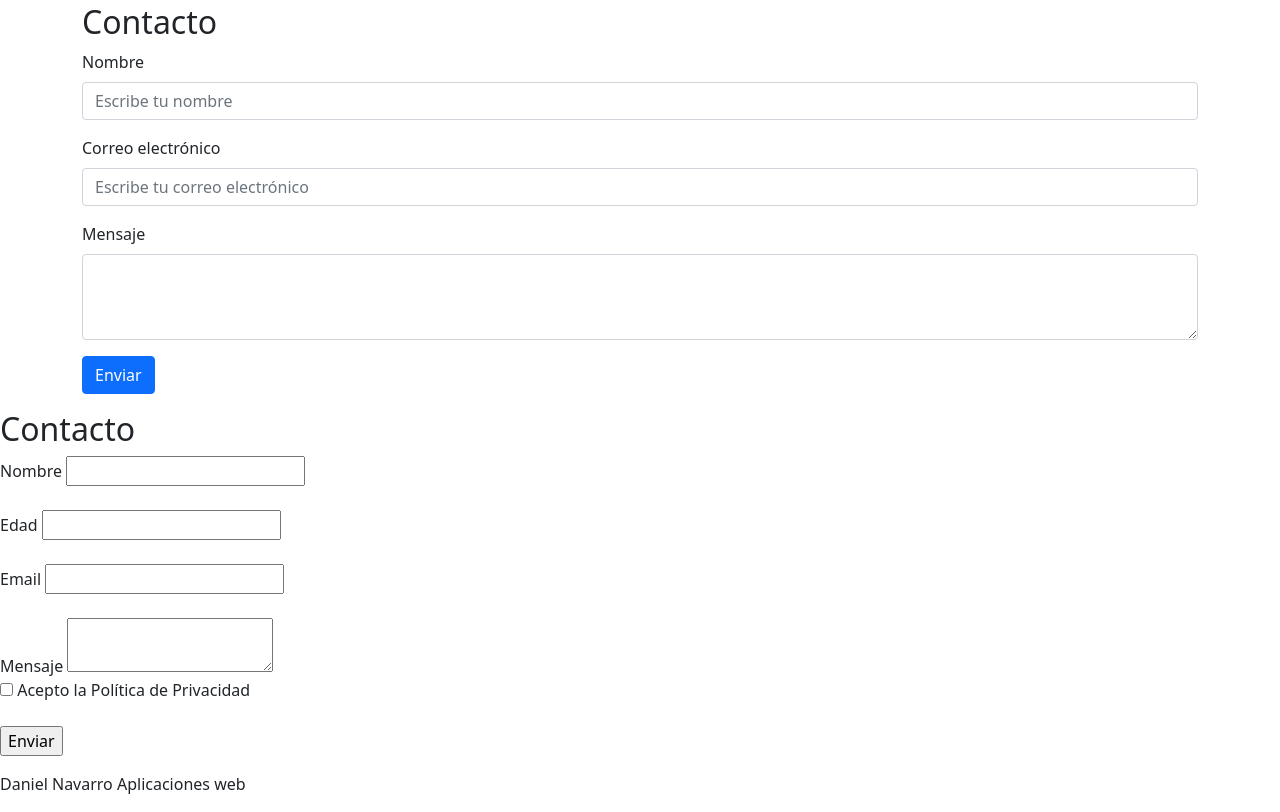
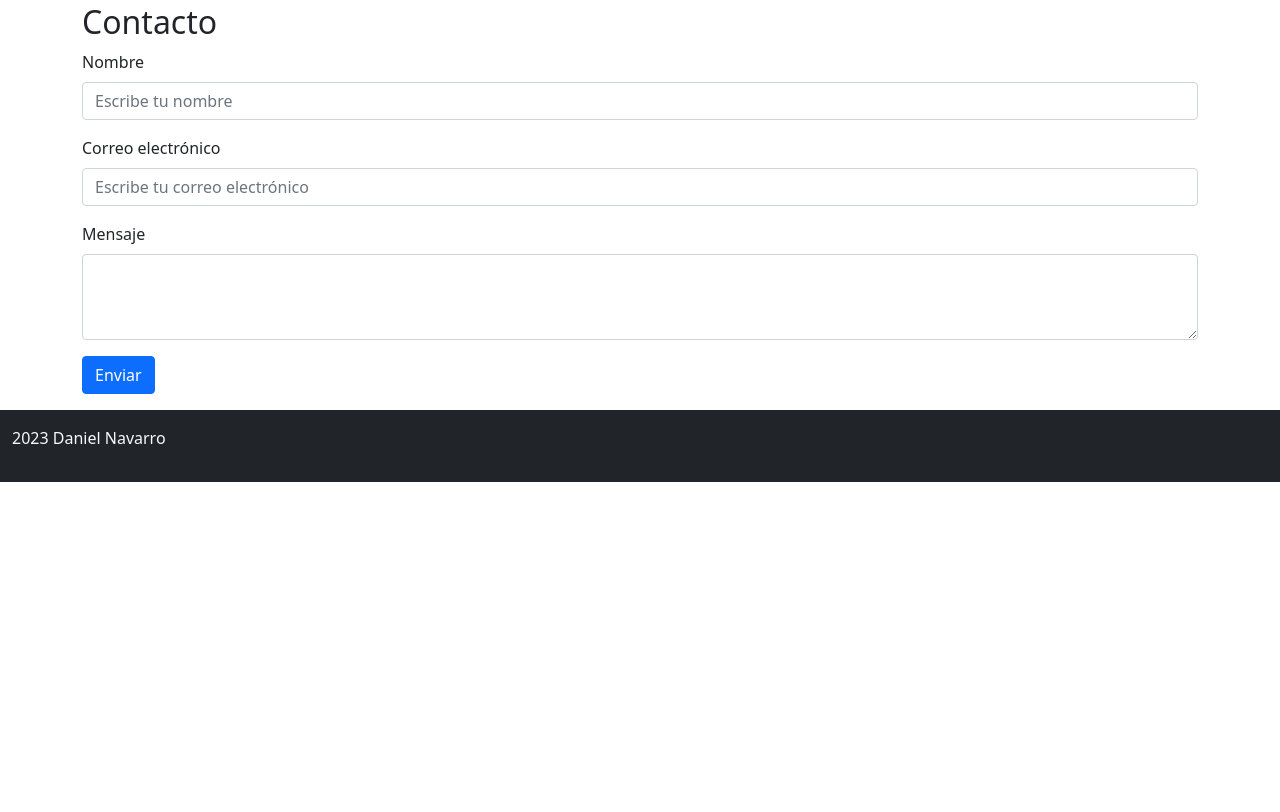
Before and after one commit to danielnavarro76/danielnavarro76.github.io, a plain HTML site: page index.html in a window 1280 px wide. Shown: the part 1709-2521 px from the top of the page. After the commit the page ends 2191 px from the top, so only its background shows below. Drawn offline with nearby package versions, Linux system fonts and the light colour scheme.

Commit message:
Footer
He añadido un footer con una fuente de color negro, y con un class "container-fluid para que ocupe toda la pantalla de izquierda a derecha

```diff
--- a/index.html
+++ b/index.html
@@ -137,34 +137,12 @@
     </form>
   </div>
 </section>
-  <section id="contacto">
-		<h2>Contacto</h2>
-  		<form action="Rellene los Datos">
-  		<label for="nombre">Nombre</label>
-  		<input type="text" name="nombre" id="nombre" pattern="[^0-9]">
-      <br><br>
-  		<label for="edad">Edad</label>
-  		<input type="number" name="edad" id="edad" minlength="0" maxlength=99>
-      <br><br>
-  		<label for="email">Email</label>
-  		<input type="email" name="email" id="email" required>
-      <br><br>
-  		<label for="mensaje">Mensaje</label>
-  		<textarea name="mensaje" id="mensaje"></textarea>
-      <br>
-  		<input type="checkbox" name="privacidad" id="privacidad">
-  		<label for="privacidad">Acepto la Política de Privacidad</label>
-      <br><br>
-  		<input type="submit" value="Enviar">
-      </form>
-  </section>
-
-
-
-    <footer>
-      <p>Daniel Navarro Aplicaciones web</p>
-    </footer>
-</p>
+  <!-- Footer -->
+<footer class="bg-dark text-light py-3">
+  <div class="container-fluid">
+    <p> 2023 Daniel Navarro</p>
+  </div>
+</footer>
 </body>
 
 </html>
```
